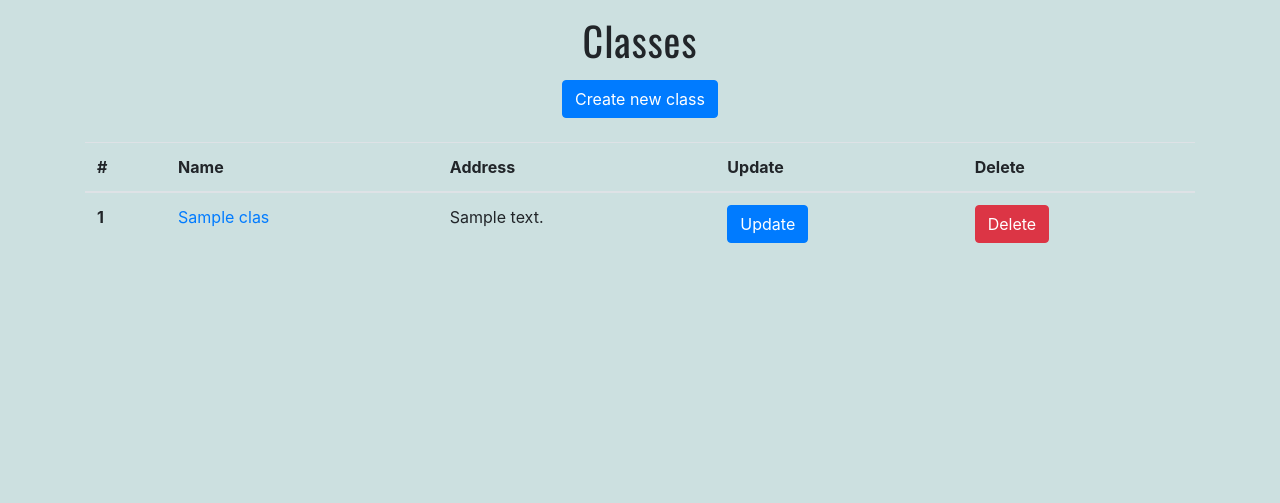
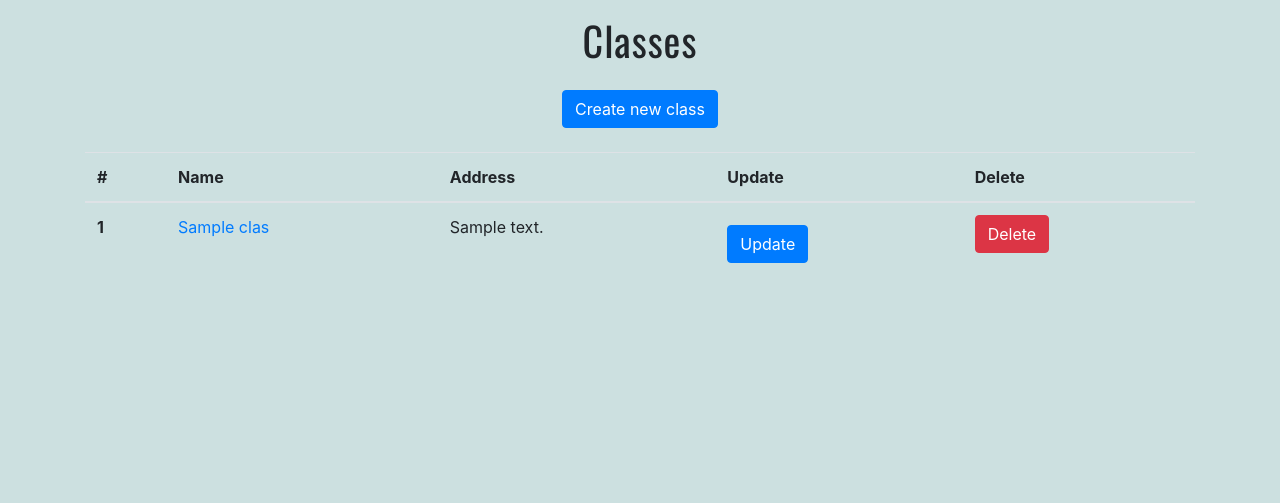
Before and after one commit to YuriFra/CRUD, a PHP site: page /?page=class in a window 1280 px wide. Shown: the part 80-583 px from the top of the page. Run offline with PHP 8.4, Linux system fonts and the light colour scheme; tables that the repository leaves empty hold one stand-in row (values such as "Sample post"); a stand-in replaces the project's code that opens the database connection; some libraries are stand-ins or nearby versions.

Commit message:
minor design fix

```diff
--- a/style.css
+++ b/style.css
@@ -35,3 +35,7 @@ body{
     padding: 20px;
     font-family: 'Oswald', sans-serif;
 }
+
+.btn-primary{
+    margin-top: 10px;
+}
```
